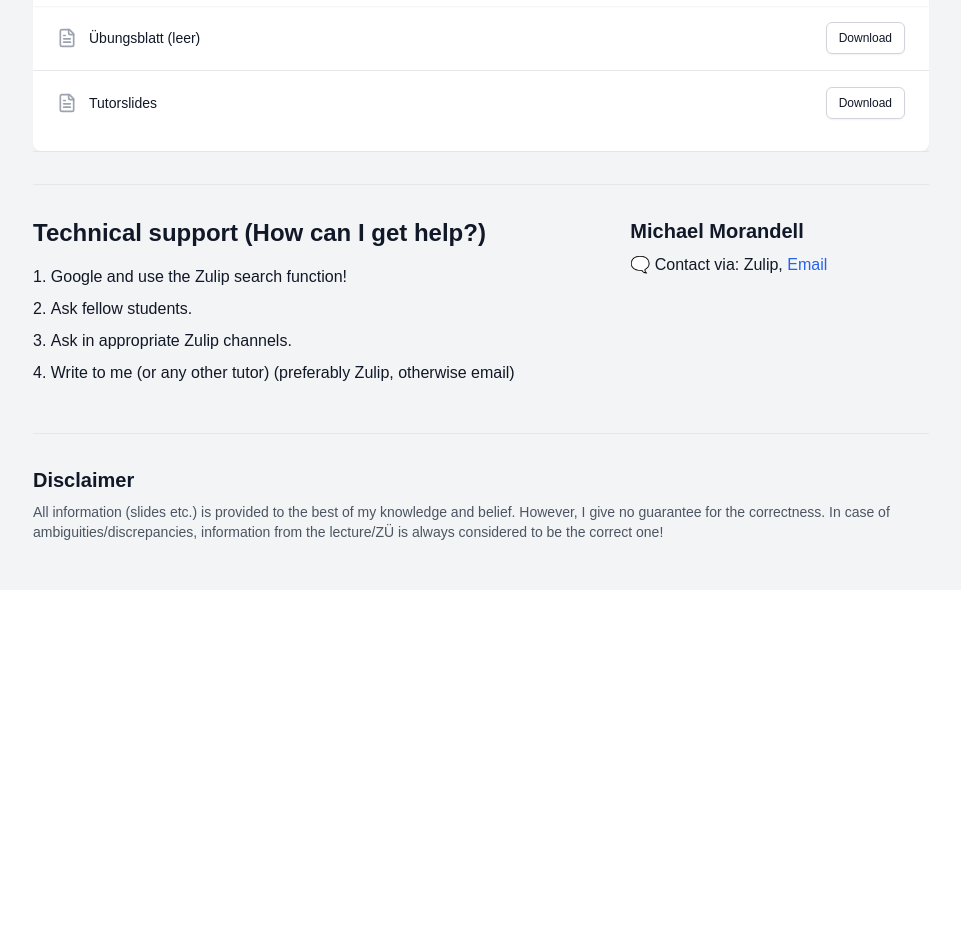
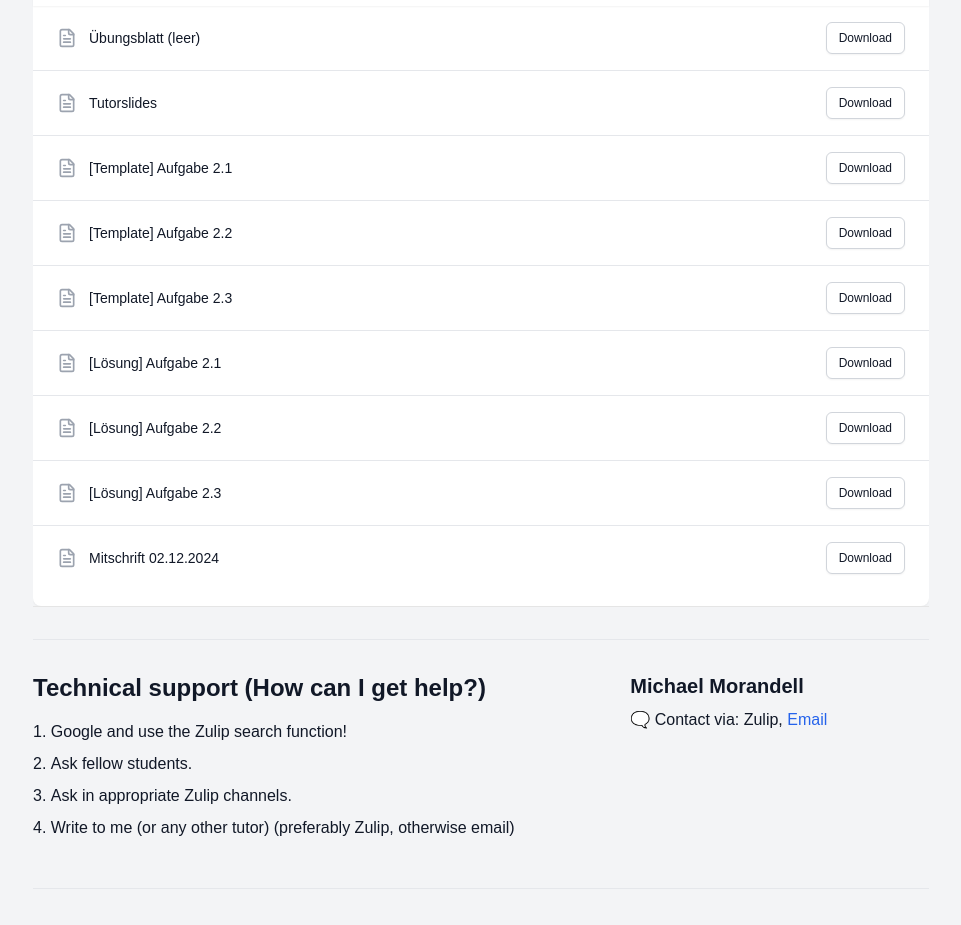
Before and after one commit to mormic04/era_tutorium_website, a Next.js app: page / in a window 1280 px wide. Shown: the part 940-1865 px from the top of the page, without its empty margins (159-1120 px from the left). Before the commit the page ends 1530 px from the top, so only its background shows below. Built offline with nearby package versions, Linux system fonts and the light colour scheme.

Commit message:
added w07

```diff
--- a/src/components/LectureMaterials.tsx
+++ b/src/components/LectureMaterials.tsx
@@ -115,7 +115,14 @@ const lectureWeeks = [
     topic: "Sequentielle Schaltungen",
     materials: [
       { name: "Übungsblatt (leer)", url: "https://www.moodle.tum.de/mod/resource/view.php?id=3237134"},
-      { name: "Tutorslides", url: materialBasePath + "w07/era_tutorslides_w07.pdf"}
+      { name: "Tutorslides", url: materialBasePath + "w07/era_tutorslides_w07.pdf"},
+      { name: "[Template] Aufgabe 2.1", url: materialBasePath + "w07/2.1_pc_template.dig"},
+      { name: "[Template] Aufgabe 2.2", url: materialBasePath + "w07/2.2_extend_template.dig"},
+      { name: "[Template] Aufgabe 2.3", url: materialBasePath + "w07/2.3_extend_pc_template.dig"},
+      { name: "[Lösung] Aufgabe 2.1", url: materialBasePath + "w07/2.1_pc.dig"},
+      { name: "[Lösung] Aufgabe 2.2", url: materialBasePath + "w07/2.2_extend.dig"},
+      { name: "[Lösung] Aufgabe 2.3", url: materialBasePath + "w07/2.3_extend_pc.dig"},
+      { name: "Mitschrift 02.12.2024", url: materialBasePath + "w07/era_tutor07_platz_mo.pdf"}
     ],
   },
 ]
```
